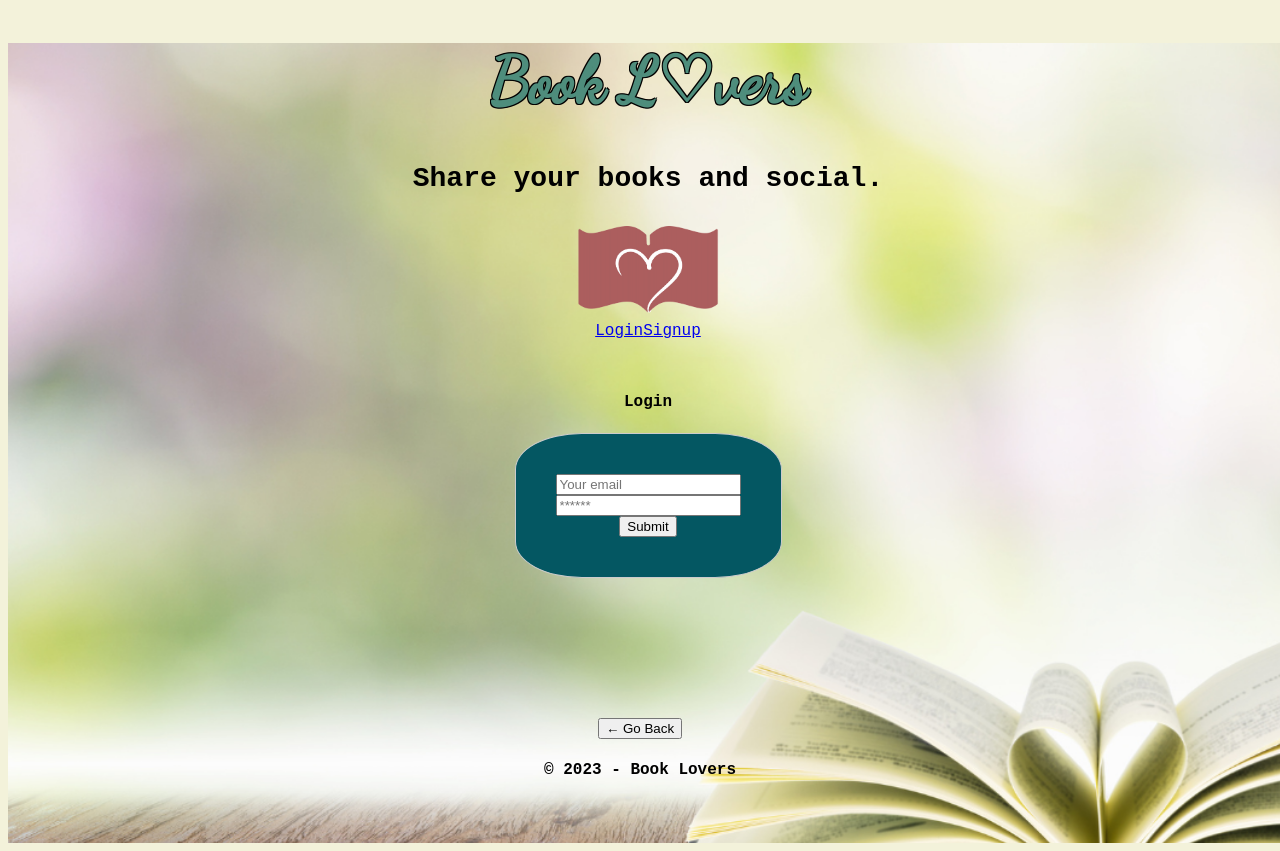
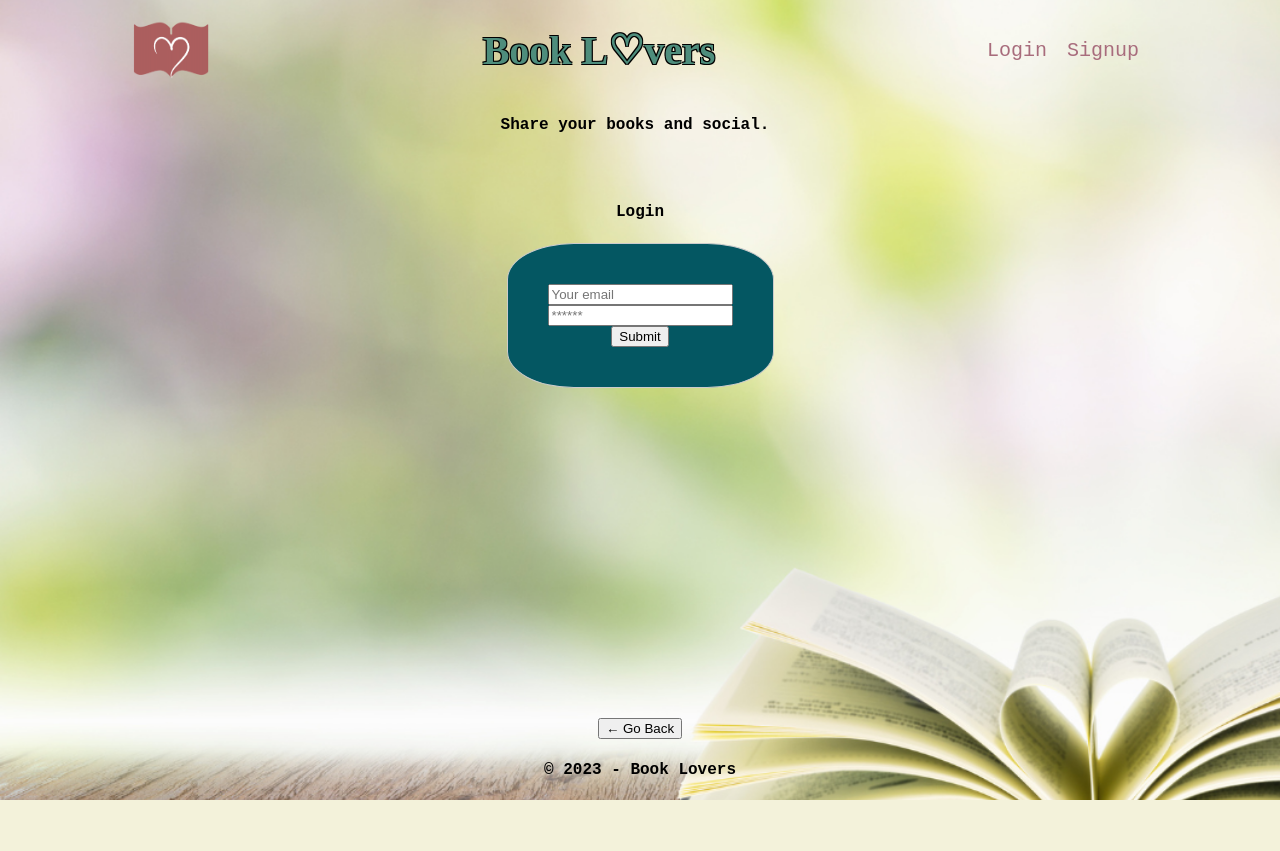
Before and after one commit to BookLovers-Group3/Book-Lovers-Official, a React (Vite) app in the folder client/: page /login in a window 1280 px wide. After the commit the page ends 800 px from the top, so only its background shows below. Built offline with nearby package versions, Linux system fonts and the light colour scheme.

Commit message:
navbar updates

```diff
--- a/client/src/App.jsx
+++ b/client/src/App.jsx
@@ -8,7 +8,7 @@ import {
 import { setContext } from "@apollo/client/link/context";
 import { Outlet } from "react-router-dom";
 
-import Header from "./components/Header";
+import Nav from "./components/Nav";
 import Footer from "./components/Footer";
 
 const httpLink = createHttpLink({
@@ -37,13 +37,11 @@ const client = new ApolloClient({
 function App() {
   return (
     <ApolloProvider client={client}>
-      <div className="bg flex-column justify-flex-start min-100-vh">
-        <Header />
-        <div className="container">
-          <Outlet />
-        </div>
-        <Footer />
+      <div className="bg">
+        <Nav />
+        <Outlet />
       </div>
+      <Footer />
     </ApolloProvider>
   );
 }
--- a/client/src/components/Header/header.scss
+++ /dev/null
@@ -1,18 +0,0 @@
-@import url("https://fonts.googleapis.com/css2?family=Dancing+Script&display=swap");
-
-body {
-  font-family: cursive, monospace, sans-serif;
-}
-
-header {
-  h1 {
-    color: #4e8d7c;
-    text-shadow: -1px -1px 0 #000, 1px -1px 0 #000, -1px 1px 0 #000,
-      1px 1px 0 #000;
-    font-family: "Dancing Script", cursive;
-  }
-
-  .logo-image {
-    width: 150px;
-  }
-}
--- a/client/src/components/Header/index.jsx
+++ /dev/null
@@ -1,61 +0,0 @@
-import { Link } from "react-router-dom";
-
-import Auth from "../../utils/auth";
-import "./header.scss";
-
-const Header = () => {
-  const logout = (event) => {
-    event.preventDefault();
-    Auth.logout();
-  };
-  console.log("logged in?", Auth.loggedIn());
-  return (
-    <header>
-      <div className="custom-header">
-        <Link style={{ textDecoration: "none" }} className="text-dark" to="/">
-          <h1 style={{ fontSize: "4rem" }}>Book L&#9825;vers</h1>
-        </Link>
-
-        <p className="m-0" style={{ fontSize: "1.75rem", fontWeight: "700" }}>
-          Share your books and social.
-        </p>
-        <img className="logo-image" src="../images/Logo-2.png" alt="Logo" />
-        <div>
-          {Auth.loggedIn() ? (
-            <>
-              <Link className="btn btn-lg btn-primary m-2" to="/me">
-                View My Profile
-              </Link>
-              <Link
-                className="btn btn-lg btn-primary m-2"
-                to="/build-book-list"
-              >
-                Search Books
-              </Link>
-              <Link
-                className="btn btn-lg btn-primary m-2"
-                to="/book-lending-list"
-              >
-                Borrow Books
-              </Link>
-              <button className="btn btn-lg btn-light m-2" onClick={logout}>
-                Logout
-              </button>
-            </>
-          ) : (
-            <>
-              <Link className="btn btn-lg btn-primary m-2" to="/login">
-                Login
-              </Link>
-              <Link className="btn btn-lg btn-light m-2" to="/signup">
-                Signup
-              </Link>
-            </>
-          )}
-        </div>
-      </div>
-    </header>
-  );
-};
-
-export default Header;
--- /dev/null
+++ b/client/src/components/Nav/Nav.scss
@@ -0,0 +1,64 @@
+body {
+  font-family: cursive, monospace, sans-serif;
+  margin: 0;
+}
+
+nav {
+  display: flex;
+  flex-direction: column;
+  align-items: center;
+  text-align: center;
+  // background-color:#f3f2da;
+
+  .custom-header {
+    display: flex;
+    flex-direction: column;
+    align-items: center;
+    width: 100%;
+
+    .top-row {
+      display: flex;
+      align-items: center;
+      justify-content: space-around;
+      width: 100%;
+      padding: 20px;
+    }
+
+    .logo-image {
+      width: 80px;
+      height: 60px;
+      margin-right: 10px;
+    }
+
+    .tagline {
+      font-size: 1rem;
+      font-weight: 700;
+      margin-right: 10px;
+    }
+
+    .logo-text {
+      font-size: 2.5rem;
+      color: #4e8d7c;
+      text-shadow: -1px -1px 0 #000, 1px -1px 0 #000, -1px 1px 0 #000,
+        1px 1px 0 #000;
+      font-family: "Dancing Script", cursive;
+      margin: 0;
+      text-decoration: none;
+    }
+
+    .login-signup-container {
+      display: flex;
+      // flex-direction: column;
+      justify-content: space-evenly;
+      align-items: center;
+      // margin-top: 20px;
+
+      .btn {
+        margin: 0 10px;
+        text-decoration: none;
+        font-size: 1.25rem;
+        color:  #a86c7c;
+      }
+    }
+  }
+}
--- /dev/null
+++ b/client/src/components/Nav/index.jsx
@@ -0,0 +1,59 @@
+import { Link } from "react-router-dom";
+import Auth from "../../utils/auth";
+import "./nav.scss";
+
+const Header = () => {
+  const logout = (event) => {
+    event.preventDefault();
+    Auth.logout();
+  };
+
+  return (
+    <nav>
+      <div className="custom-header">
+        <div className="top-row">
+          <img className="logo-image" src="../images/Logo-2.png" alt="Logo" />
+          <Link
+            style={{ textDecoration: "none" }}
+            className="custom-title"
+            to="/">
+            <h1 className="logo-text">Book L&#9825;vers</h1>
+          </Link>
+
+          <div className="login-signup-container">
+            {Auth.loggedIn() ? (
+              <>
+                <Link className="btn btn-lg btn-primary" to="/me">
+                  View My Profile
+                </Link>
+                <Link className="btn btn-lg btn-primary" to="/build-book-list">
+                  Search Books
+                </Link>
+                <Link
+                  className="btn btn-lg btn-primary"
+                  to="/book-lending-list">
+                  Borrow Books
+                </Link>
+                <button className="btn btn-lg btn-light" onClick={logout}>
+                  Logout
+                </button>
+              </>
+            ) : (
+              <>
+                <Link className="btn btn-lg btn-primary" to="/login">
+                  Login
+                </Link>
+                <Link className="btn btn-lg btn-light" to="/signup">
+                  Signup
+                </Link>
+              </>
+            )}
+          </div>
+        </div>
+        <p className="tagline">Share your books and social.</p>
+      </div>
+    </nav>
+  );
+};
+
+export default Header;
--- a/client/src/components/pages/Home.jsx
+++ b/client/src/components/pages/Home.jsx
@@ -2,7 +2,7 @@ const Home = () => {
   return (
     <main>
       <div className="flex-row justify-center">
-        <div className="col-12 col-md-10">Test Page</div>
+        {/* <div className="col-12 col-md-10">Test</div> */}
       </div>
     </main>
   );
```
